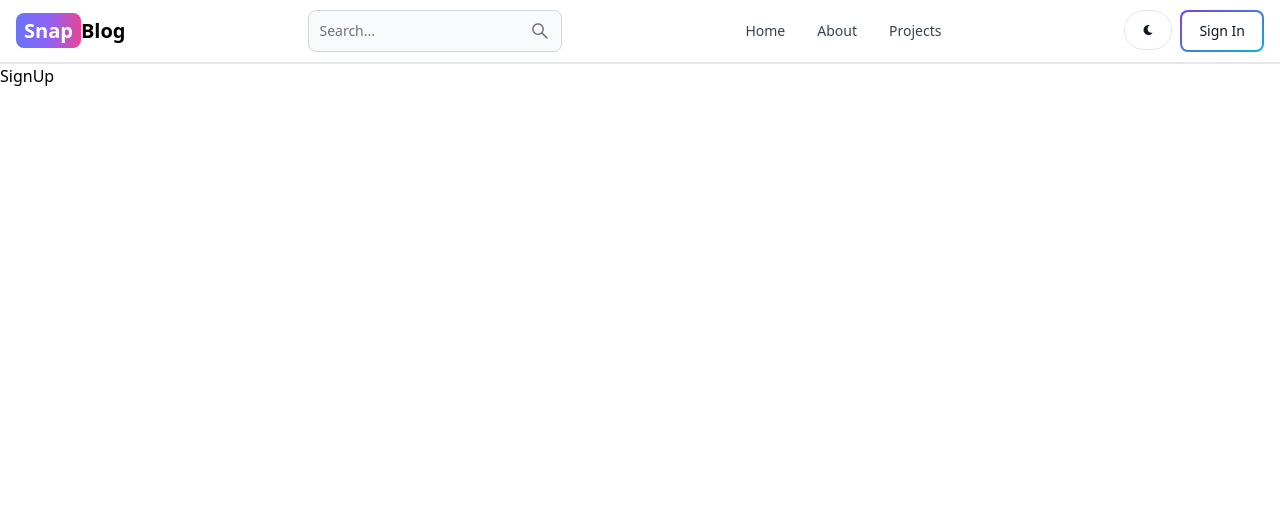
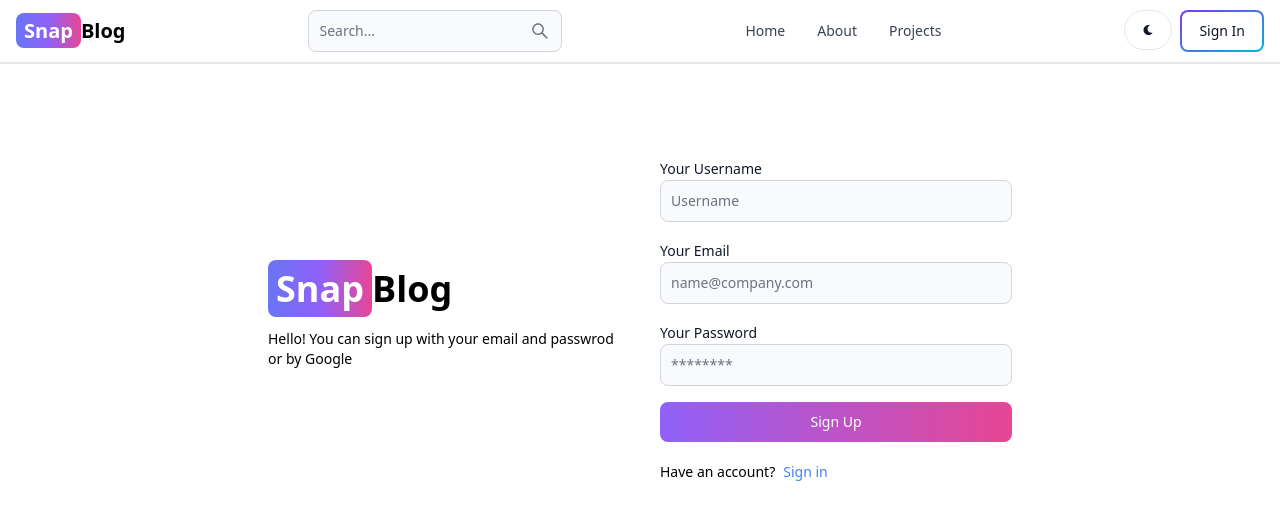
Before and after one commit to Priyanshi-059/mern-blog, a React (Vite) app in the folder client/: page /sign-up in a window 1280 px wide. Shown: the top 520 px of the page. Built offline with nearby package versions, Linux system fonts and the light colour scheme.

Commit message:
create a complete signup page ui

```diff
--- a/client/src/components/Header.jsx
+++ b/client/src/components/Header.jsx
@@ -10,7 +10,7 @@
   const path = useLocation().pathname;
   return (
     <Navbar className='border-b-2'>
-        <Link to="/" className='sef-center whitespace-nowrap text-sm sm:text-xl font-semibold dark:text-white'>
+        <Link to="/" className='self-center whitespace-nowrap text-sm sm:text-xl font-semibold dark:text-white'>
             <span className='px-2 py-1 bg-gradient-to-r from-indigo-500 via-purple-500 to-pink-500 rounded-lg text-white'>Snap</span>
             Blog
         </Link>
--- a/client/src/pages/SignUp.jsx
+++ b/client/src/pages/SignUp.jsx
@@ -1,9 +1,51 @@
+import { Button, Label, TextInput } from 'flowbite-react'
 import React from 'react'
+import { Link } from 'react-router-dom'
 
 export default function SignUp() {
   return (
-    <div>
-      SignUp
+    <div className='min-h-screen mt-20'>
+      {/* mx-auto is used to center the div */}
+      <div className='flex p-3 max-w-3xl mx-auto flex-col md:flex-row md:items-center gap-10'>
+        {/* left side div */}
+        <div className='flex-1'>
+        <Link to="/" className="font-bold dark:text-white text-4xl">
+            <span className='px-2 py-1 bg-gradient-to-r from-indigo-500 via-purple-500 to-pink-500 rounded-lg text-white'>Snap</span>
+            Blog
+        </Link>
+        <p className='text-sm mt-5'>
+          Hello! You can sign up with your email and passwrod or by Google
+        </p>
+        </div>
+      {/* Right side div */}
+      <div className='flex-1'>
+        <form className='flex flex-col gap-4 '>
+          <div>
+            <Label value='Your Username'/>
+            <TextInput type='text' placeholder='Username' id='username'/>
+          </div>
+          <div>
+            <Label value='Your Email'/>
+            <TextInput type='text' placeholder='name@company.com' id='email'/>
+          </div>
+          <div>
+            <Label value='Your Password'/>
+            <TextInput type='text' placeholder='********' id='password'/>
+          </div>
+          <Button gradientDuoTone="purpleToPink" type="submit">
+            Sign Up
+          </Button>
+        </form>
+        <div className='flex gap-2 text-sm mt-5'>
+          <span>Have an account?</span>
+          <Link to="/sign-in" className='text-blue-500'>Sign in</Link>
+        </div>
+      </div>
+      </div>
+
+
+
+
     </div>
   )
 }
```
